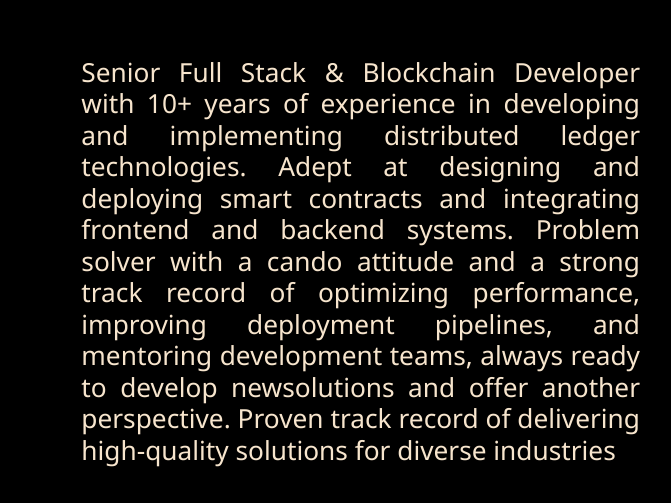
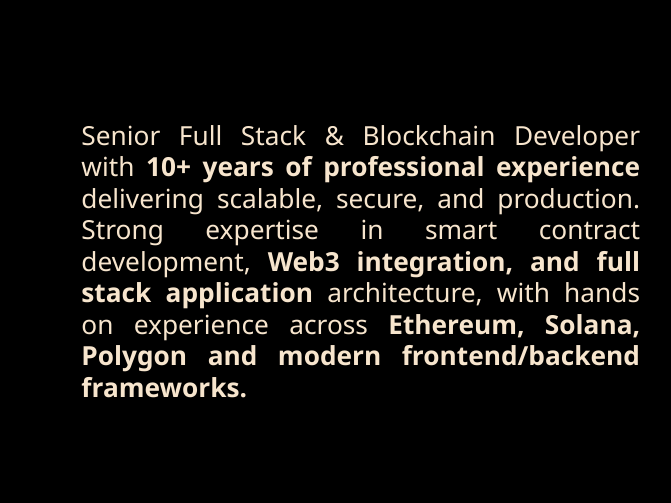
Before and after one commit to tomahawk1016/my-portfollio, a plain HTML site: page index.html in a window 1280 px wide. Shown: the part 843-1346 px from the top of the page, without its empty margins (506-1177 px from the left). Drawn offline with nearby package versions, Linux system fonts and the light colour scheme; animation ran at ten frames a second; a script that the page names is missing.

Commit message:
feat: recently updated

```diff
--- a/index.html
+++ b/index.html
@@ -56,7 +56,8 @@
         <div class="home-content">
             <div>
                 <div class="text-two">
-                    <h1 class="text-three">Hi, I'm Hendra Saefullah</h1>
+                    <h1 class="text-three">Hi 👋</h1>
+                    <h1 class="text-three">I'm Hendra Saefullah</h1>
                     <h4 class="span loader">
                         <span class='m'>Senior Full Stack & BlockChain Developer</span>
                         <br class="br" />
@@ -69,27 +70,18 @@
     <hr />
     <br /><br />
     <div class="w3-container w3-padding-large" style="position: relative; z-index: 2;">
-        <div id="about"style="margin-top: -100px; height: 170px;"></div>
+        <div id="about" style="margin-top: -100px; height: 170px;"></div>
         <div class="w3-col l5" style="display: flex; justify-content: center; opacity: 0.9;">
-            <img data-src="./assets/images/user/avatar.png" class="avatar lazy" style="min-height: 300px; min-width: 300px; margin: 10px;"/>
+            <img data-src="./assets/images/user/avatar.png" class="avatar lazy"
+                style="min-height: 300px; min-width: 300px; margin: 10px;" />
         </div>
         <div class="w3-col l7 description">
             <h3 style="text-align: justify; padding: 50px;">
-                Senior Full Stack & Blockchain Developer
-                with 10+ years of experience in
-                developing and implementing distributed
-                ledger technologies. Adept at designing
-                and deploying smart contracts and
-                integrating frontend and backend systems.
-                Problem solver with a cando attitude and
-                a strong track record of optimizing
-                performance, improving deployment
-                pipelines, and mentoring development
-                teams, always ready to develop
-                newsolutions and offer another
-                perspective. Proven track record of
-                delivering high-quality solutions for
-                diverse industries
+                Senior Full Stack & Blockchain Developer with <b>10+ years of professional experience</b> delivering
+                scalable, secure, and production. Strong expertise in smart contract development, <b>Web3 integration,
+                and full stack application</b> architecture, with hands on experience across <b>Ethereum, Solana, Polygon
+                and modern frontend/backend frameworks.</b>
+
             </h3>
         </div>
     </div><br /><br />
@@ -340,10 +332,10 @@
                             <div class="bg " style="background-image: url(./assets/images/backend.jpg);"></div>
                             <div class="overlay"></div>
                             <div class="inner">
-                                <h2>Full-Stack Development</h2>
+                                <h2>Full Stack Development</h2>
                                 <ul>
-                                    <li>Front-end</li><br />
-                                    <li>Back-end</li>
+                                    <li>Frontend</li><br />
+                                    <li>Backend</li>
                                 </ul>
                             </div>
                         </div>
@@ -660,7 +652,7 @@
                     219.1c29.67 0 53.31 26.82 52.84 59.24C470.7 310.1 447.5 337.6 417.9 337.6z"></path>
                     </svg>
                 </p>
-                <p><a href="https://discord.com/oauth2/1470805474579451958" target="_blank"
+                <p><a href="https://discord.com/users/1470805474579451958" target="_blank"
                         style="text-decoration: underline; color: white;">Discord :
                         tomahawk.1016 </a>
                 </p>
```
Also changed, not shown: assets/resume/Hendra Saefullah.png, 1 other file.
